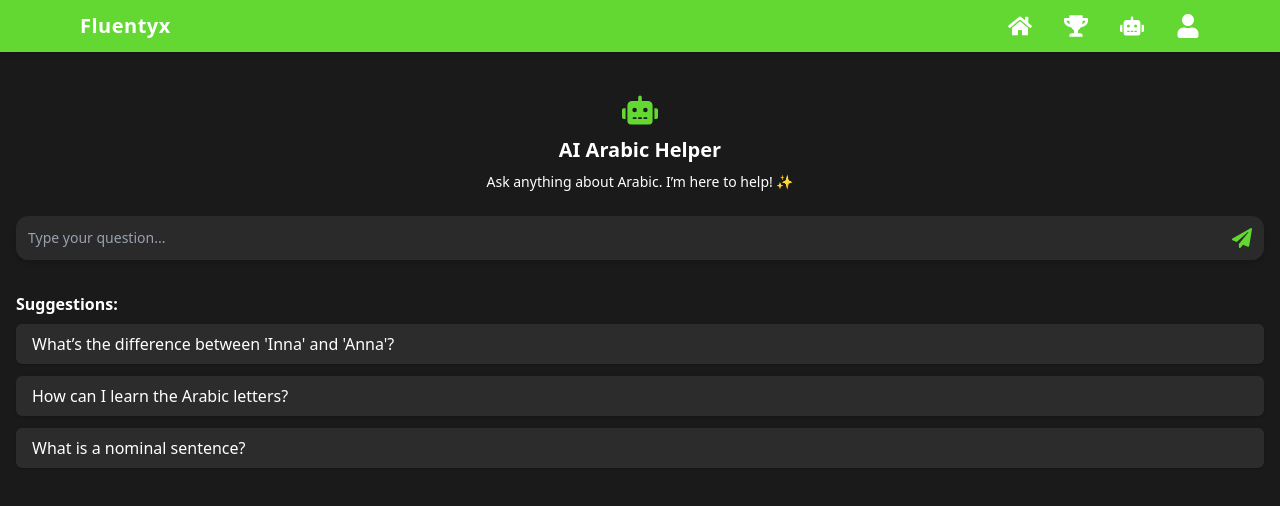
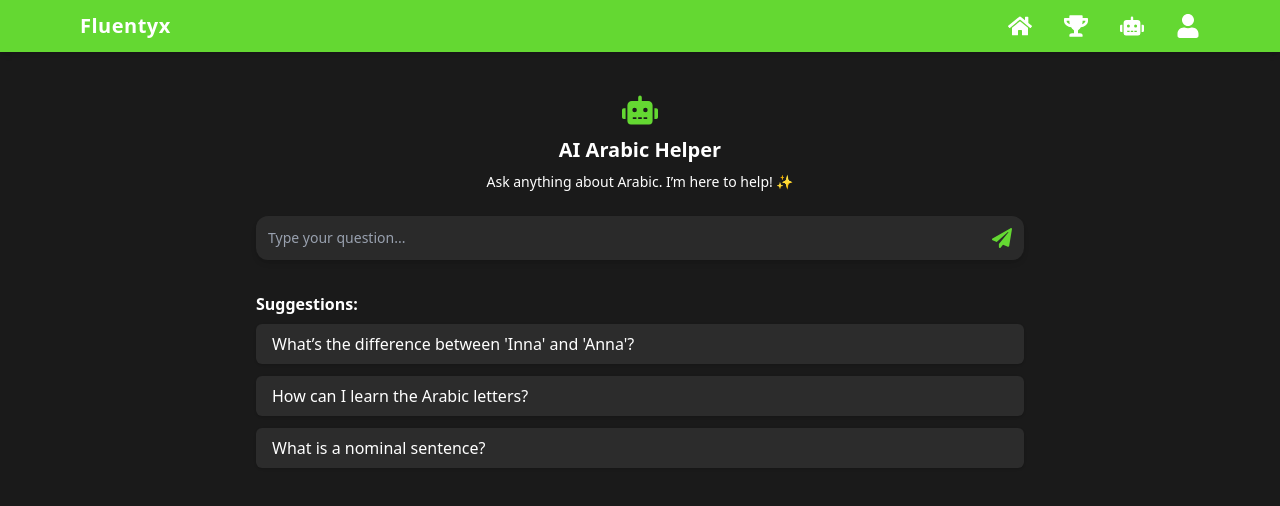
Before and after one commit to Unfathomable-08/Fluentyx, a Next.js app: page /ai in a window 1280 px wide. Shown: the top 506 px of the page. Built offline with nearby package versions, Linux system fonts and the light colour scheme; a web font is replaced by a local one.

Commit message:
ai integrated

```diff
--- a/app/ai/page.js
+++ b/app/ai/page.js
@@ -44,11 +44,12 @@
   }, [messages]);
 
   return (
-    <main className="relative bg-[#1a1a1a] text-[#1a1a1a] text-white p-4" style={{height: 'calc(100vh - 52px)'}}>
+    <main className="relative bg-[#1a1a1a] text-[#1a1a1a] flex justify-center text-white p-4" style={{height: 'calc(100vh - 52px)'}}>
+      <div className="max-w-3xl w-full">
         {/* Hero */}
         {messages.length == 0 ? <>
           <motion.div
-          className="text-center my-6"
+            className="text-center my-6 "
           >
             <div className="flex justify-center items-center text-[var(--primary)] text-4xl mb-2">
               <FaRobot />
@@ -137,8 +138,8 @@
           {/* Input Box */}
           <form
             onSubmit={handleSubmit}
-          className="fixed bottom-26 flex items-center gap-2 p-3 mt-4 bg-[#2a2a2a] rounded-xl shadow-md"
-          style={{width: 'calc(100% - 2rem)'}}
+            className="fixed md:mx-4 bottom-26 flex items-center gap-2 p-3 mt-4 bg-[#2a2a2a] rounded-xl shadow-md"
+            style={{width: 'calc(100% - 2rem)', maxWidth: 'calc(768px - 2rem)'}}
           >
             <input
               type="text"
@@ -153,7 +154,7 @@
           </form>
         </>
         }
-
+      </div>
     </main>
   );
 }
```
Lines whose indentation alone changed are shown as unchanged.
